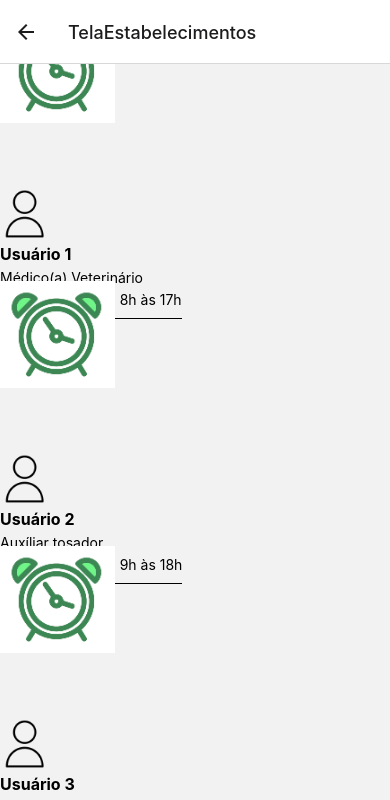
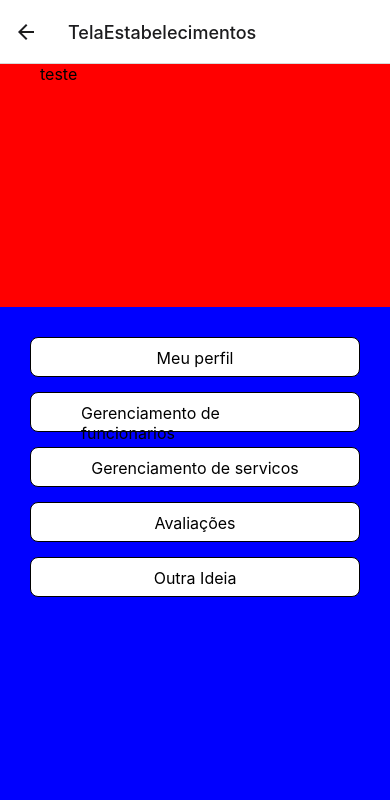
Before and after one commit to AntonioHannon24/App-Pet-Facil01, a React Native app: screen /TelaEstabelecimentos in a window 390 px wide. Shown: the top 800 px of the page. Built offline with nearby package versions, Linux system fonts and the light colour scheme.

Commit message:
Alteração tela estabelecimentos

```diff
--- a/src/Componentes/Estilos.js
+++ b/src/Componentes/Estilos.js
@@ -18,21 +18,21 @@ export const Title = styled.Text`
 `;//ok
 
 
-export const ButtonContainer = styled.TouchableOpacity`
+export const ButtonContainer = styled.TouchableOpacity(props=>({
 
-    padding:10px;
-    height:40px;
-    width:200px;
-    margin-top:10px
-    margin-bottom:5px;
-    border-radius:8px;
-    align-items:flex-end;
-    background-color:#fff;
-    border:1px solid black;
-    align-items:center;
+    padding:"10px",
+    height:"40px",
+    width:props.width || "200px",
+    marginTop:"10px",
+    marginBottom:"5px",
+    borderRadius:"8px",
+    alignItems:"flex-end",
+    backgroundColor:"#fff",
+    border:"1px solid black",
+    alignItems:"center",
 
 
-`;// ok
+}));// ok
 
 
 
--- a/src/Componentes/mainComponents/estilos_main.js
+++ b/src/Componentes/mainComponents/estilos_main.js
@@ -1,10 +1,12 @@
 import styled from "styled-components/native";
 
-export const ContainerMain = styled.View`
-    display:flex;
-    flex-direction:column;
-    align-items:flex-start;
-`;// ok
+
+export const ContainerMain = styled.View(props=>({
+    display:"flex",
+    flexDirection:"column",
+    flex:"2",
+}));// ok
+
 
 export const IconeContainer = styled.View`
     flex-direction:row;
@@ -44,3 +46,18 @@ export const Linha = styled.View`
 
 `;// ok
 export const Loop = styled.View``;
+
+
+export const PerfilContainer = styled.View`
+
+    background-color:red;
+
+    flex-grow:2;
+`;
+
+export const ButtonsContainer = styled.View`
+    padding:20px;
+    background-color:blue;
+    flex-grow:2;
+    align-items:center;
+`;
--- /dev/null
+++ b/src/Componentes/mainComponents/main_empresas/funcionarios/index.js
@@ -0,0 +1,33 @@
+import React from 'react';
+
+import { ContainerMain, DispoFuncao, Icon, Icone, IconeContainer, Linha, Loop, Nome } from "../../estilos_main";
+
+const TelaFuncionarios = () => {
+
+
+  const users = [
+    {
+      nome: 'Usuário 1',
+      função: 'Médico(a) Veterinário',
+      disponibilidade: 'Segunda a Sexta, 8h às 17h',
+      icon: require("../../img/profile.png"),
+    },
+  ];
+  return (
+    <ContainerMain>
+      {users.map((user, index) => (
+        <Loop key={index}>
+          <IconeContainer>
+            <Icone source={require('../../img/horario.png')} />
+          </IconeContainer>
+          <Icon source={require('../../img/profile.png')} />
+          <Nome>{user.nome}</Nome>
+          <DispoFuncao>{user.função}</DispoFuncao>
+          <DispoFuncao>{user.disponibilidade}</DispoFuncao>
+          {index < users.length - 1 && <Linha />}
+        </Loop>))}
+    </ContainerMain>
+  );
+};
+
+export default TelaFuncionarios;
--- a/src/Componentes/mainComponents/main_empresas/index.js
+++ b/src/Componentes/mainComponents/main_empresas/index.js
@@ -1,55 +1,36 @@
 import React from 'react';
 
-import { ContainerMain, DispoFuncao, Icon, Icone, IconeContainer, Linha, Loop, Nome } from "../estilos_main";
+import { ButtonsContainer, ContainerMain, PerfilContainer } from "../estilos_main";
+import { ButtonContainer, ButtonText } from "../../Estilos"
 
-const TelaEstabelecimentos = () => {
+const TelaEstabelecimentos = ({navigation}) => {
+
+  const width = "330px";
 
 
-  const users = [
-    {
-      nome: 'Usuário 1',
-      função: 'Médico(a) Veterinário',
-      disponibilidade: 'Segunda a Sexta, 8h às 17h',
-      icon: require("../img/profile.png"),
-    },
-    {
-      nome: 'Usuário 2',
-      função: 'Auxíliar tosador',
-      disponibilidade: 'Segunda a Sexta, 9h às 18h',
-      icon: require('../img/profile.png'),
-    },
-    {
-      nome: 'Usuário 3',
-      função: 'Tosador',
-      disponibilidade: 'Segunda a Sexta, 10h às 19h',
-      icon: require('../img/profile.png'),
-    },
-    {
-      nome: 'Usuário 4 ',
-      função: 'Tosador',
-      disponibilidade: 'Segunda a Sexta, 10h às 19h',
-      icon: require('../img/profile.png'),
-    },
-    {
-      nome: 'Usuário 5',
-      função: 'Tosador',
-      disponibilidade: 'Segunda a Sexta, 10h às 19h',
-      icon: require('../img/profile.png'),
-    },
-  ];
   return (
     <ContainerMain>
-      {users.map((user, index) => (
-        <Loop key={index}>
-          <IconeContainer>
-            <Icone source={require('../img/horario.png')} />
-          </IconeContainer>
-          <Icon source={require('../img/profile.png')} />
-          <Nome>{user.nome}</Nome>
-          <DispoFuncao>{user.função}</DispoFuncao>
-          <DispoFuncao>{user.disponibilidade}</DispoFuncao>
-          {index < users.length - 1 && <Linha />}
-        </Loop>))}
+      <PerfilContainer>
+          <ButtonText>teste</ButtonText>
+      </PerfilContainer>
+
+      <ButtonsContainer>
+          <ButtonContainer width={width}>
+            <ButtonText >Meu perfil</ButtonText>
+          </ButtonContainer>
+          <ButtonContainer width={width}>
+            <ButtonText onPress={() => navigation.navigate('TelaFuncionarios')}>Gerenciamento de funcionarios</ButtonText>
+          </ButtonContainer>
+          <ButtonContainer width={width}>
+            <ButtonText >Gerenciamento de servicos</ButtonText>
+          </ButtonContainer>
+          <ButtonContainer width={width}>
+            <ButtonText >Avaliações</ButtonText>
+          </ButtonContainer>
+          <ButtonContainer width={width}>
+            <ButtonText >Outra Ideia</ButtonText>
+          </ButtonContainer>
+      </ButtonsContainer>
     </ContainerMain>
   );
 };
--- a/src/Home/index.js
+++ b/src/Home/index.js
@@ -8,6 +8,7 @@ import TelaEstabelecimentos from '../Componentes/mainComponents/main_empresas';
 import TelaUser from '../Componentes/mainComponents/main_clientes';
 import CadastroEmpresas from "../Componentes/cadastroComponents/cadastro_empresa"
 import LoginEstabelecimento from '../Componentes/loginComponents/login_empresa';
+import TelaFuncionarios from '../Componentes/mainComponents/main_empresas/funcionarios';
 
 const Stack = createStackNavigator();
 
@@ -20,6 +21,7 @@ export default function Home() {
         <Stack.Screen name="Cadastro" component={CadastroClientes} />
         <Stack.Screen name="RecuperarSenha" component={RecuperarSenha} />
         <Stack.Screen name="TelaEstabelecimentos" component={TelaEstabelecimentos}/>
+        <Stack.Screen name="TelaFuncionarios" component={TelaFuncionarios}/>
         <Stack.Screen name="TelaUsuarios" component={TelaUser}/>
         <Stack.Screen name="Cadastro_emp" component={CadastroEmpresas} />
       </Stack.Navigator>
```
